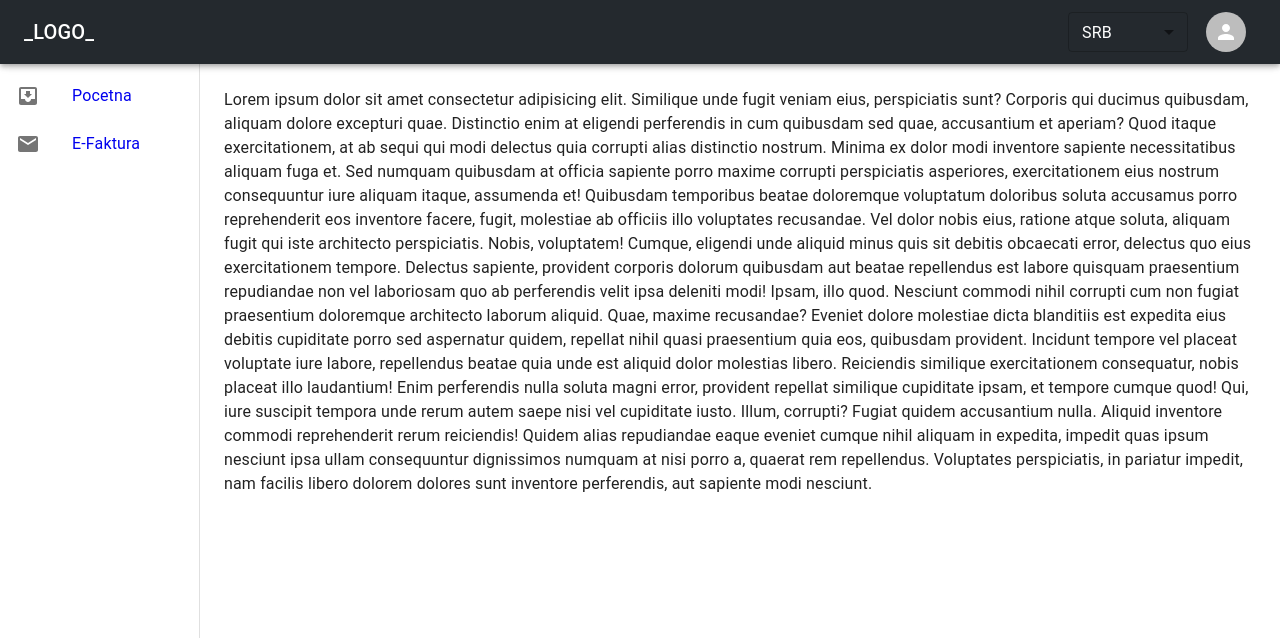
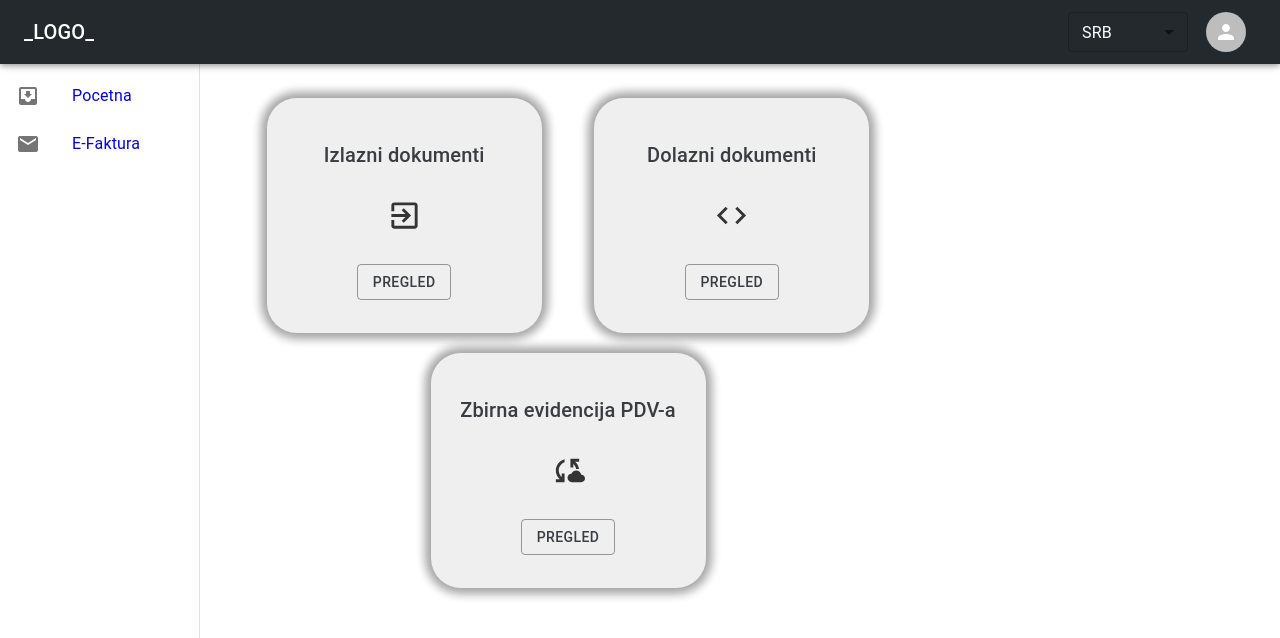
Before and after one commit to nemanjarasicn/EInvoices, a React (Create React App) app: page /invoices in a window 1280 px wide. Shown: the top 638 px of the page. Built offline with nearby package versions, Linux system fonts and the light colour scheme.

Commit message:
cards, styles

```diff
--- a/src/App.tsx
+++ b/src/App.tsx
@@ -5,8 +5,8 @@ import { ThemeProvider } from "@mui/material/styles";
 import Layout from "./app/components/Layout";
 import { theme } from "./app/styles/Theme";
 
-const InvoicesPage = React.lazy(
-  () => import("./features/invoices/pages/InvoicesPage")
+const DashboardPage = React.lazy(
+  () => import("./features/invoices/pages/DashboardPage")
 );
 
 function App() {
@@ -20,7 +20,7 @@ function App() {
             element={
               // TODO LOADER
               <React.Suspense fallback={<>...</>}>
-                <InvoicesPage />
+                <DashboardPage />
               </React.Suspense>
             }
           />
--- /dev/null
+++ b/src/features/invoices/components/InvoiceCardComponent.tsx
@@ -0,0 +1,60 @@
+import {
+  Box,
+  Card,
+  CardContent,
+  Typography,
+  CardActions,
+  Button,
+  SvgIconTypeMap,
+} from "@mui/material";
+import React from "react";
+import ExitToAppIcon from "@mui/icons-material/ExitToApp";
+import { useTranslation } from "react-i18next";
+import { OverridableComponent } from "@mui/material/OverridableComponent";
+import { useComponentsStyles } from "./components.styles";
+
+export interface CardProps {
+  title: string;
+  icon: OverridableComponent<SvgIconTypeMap<{}, "svg">> & { muiName: string };
+  cardFn?: () => void;
+  cardBtnTitle: string;
+}
+export default function InvoiceCardComponent(props: CardProps) {
+  const { t } = useTranslation();
+  const { invoiceCardStyles } = useComponentsStyles();
+  return (
+    <Box sx={{ minWidth: 275 }}>
+      <Card sx={invoiceCardStyles.card}>
+        <React.Fragment>
+          <CardContent sx={invoiceCardStyles.cardContent}>
+            <Typography
+              component="h5"
+              variant="h6"
+              color="primary"
+              gutterBottom
+              style={{ textAlign: "center" }}
+            >
+              {t(`${props.title}`)}
+            </Typography>
+            <Typography>{getIcon(props.icon)}</Typography>
+          </CardContent>
+          <CardActions>
+            <Button variant="outlined" onClick={props.cardFn}>
+              {t(`${props.cardBtnTitle}`)}
+            </Button>
+          </CardActions>
+        </React.Fragment>
+      </Card>
+    </Box>
+  );
+}
+
+function getIcon(
+  icon:
+    | (OverridableComponent<SvgIconTypeMap<{}, "svg">> & { muiName: string })
+    | undefined
+): any {
+  if (!icon) return <ExitToAppIcon fontSize={"large"} />;
+  const Icon = icon;
+  return <Icon fontSize={"large"}></Icon>;
+}
--- /dev/null
+++ b/src/features/invoices/components/components.styles.ts
@@ -0,0 +1,36 @@
+/**
+ * Feature Components styles
+ * @returns {}
+ */
+const useComponentsStyles = (): { invoiceCardStyles: any } => {
+  return {
+    invoiceCardStyles: {
+      card: {
+        width: 275,
+        height: 235,
+        display: "flex",
+        alignItems: "center",
+        justifyContent: "center",
+        flexDirection: "column",
+        background: "#eeeeee",
+        opacity: "0.9",
+        borderRadius: "30px",
+        boxShadow: "0px 0px 10px 6px rgb(0 0 0 / 40%)",
+        margin: "10px",
+        "&:hover": {
+          color: "gray",
+          backgroundColor: "#dedede",
+        },
+      },
+      cardContent: {
+        display: "flex",
+        alignItems: "center",
+        justifyContent: "center",
+        flexDirection: "column",
+        rowGap: "20px",
+      },
+    },
+  };
+};
+
+export { useComponentsStyles };
--- /dev/null
+++ b/src/features/invoices/components/settings.ts
@@ -0,0 +1,38 @@
+import { CardProps } from "./InvoiceCardComponent";
+import CodeIcon from "@mui/icons-material/Code";
+import ExitToAppIcon from "@mui/icons-material/ExitToApp";
+import CloudSyncIcon from "@mui/icons-material/CloudSync";
+
+type FeatureSettings = {
+  cardsSettings: CardProps[];
+};
+/**
+ * hook predefine settings
+ * @returns {FeatureSettings}
+ */
+const useFeatureSettings = (): FeatureSettings => {
+  return {
+    cardsSettings: [
+      {
+        title: "InvoiceCard.cardTitleSales",
+        icon: ExitToAppIcon,
+        cardFn: () => console.log("Zarko Trampic"),
+        cardBtnTitle: "InvoiceCard.preview",
+      },
+      {
+        title: "InvoiceCard.cardTitlePurchases",
+        icon: CodeIcon,
+        cardFn: () => console.log("Zarko Trampic"),
+        cardBtnTitle: "InvoiceCard.preview",
+      },
+      {
+        title: "InvoiceCard.summaryVAT",
+        icon: CloudSyncIcon,
+        cardFn: () => console.log("Zarko Trampic"),
+        cardBtnTitle: "InvoiceCard.preview",
+      },
+    ],
+  };
+};
+
+export { useFeatureSettings };
--- /dev/null
+++ b/src/features/invoices/pages/DashboardPage.tsx
@@ -0,0 +1,20 @@
+import React from "react";
+import InvoiceCardComponent, {
+  CardProps,
+} from "../components/InvoiceCardComponent";
+import { useFeatureSettings } from "../components/settings";
+import { usePageStyles } from "./pages.styles";
+
+type InvoicePageProps = {};
+
+export default function InvoicesPage({}: InvoicePageProps): JSX.Element {
+  const { cardsSettings } = useFeatureSettings();
+  const { dashBoardStyles } = usePageStyles();
+  return (
+    <div style={dashBoardStyles.cardsWrapper}>
+      {cardsSettings.map((card: CardProps, index: number) => {
+        return <InvoiceCardComponent key={index} {...card} />;
+      })}
+    </div>
+  );
+}
--- a/src/features/invoices/pages/InvoicesPage.tsx
+++ /dev/null
@@ -1,47 +0,0 @@
-import React from "react";
-type InvoicePageProps = {};
-
-export default function InvoicesPage({}: InvoicePageProps): JSX.Element {
-  const [first, setFirst] = React.useState(null);
-  // servicesVersion.getAll()
-
-  React.useEffect(() => {}, []);
-
-  return (
-    <div>
-      Lorem ipsum dolor sit amet consectetur adipisicing elit. Similique unde
-      fugit veniam eius, perspiciatis sunt? Corporis qui ducimus quibusdam,
-      aliquam dolore excepturi quae. Distinctio enim at eligendi perferendis in
-      cum quibusdam sed quae, accusantium et aperiam? Quod itaque
-      exercitationem, at ab sequi qui modi delectus quia corrupti alias
-      distinctio nostrum. Minima ex dolor modi inventore sapiente necessitatibus
-      aliquam fuga et. Sed numquam quibusdam at officia sapiente porro maxime
-      corrupti perspiciatis asperiores, exercitationem eius nostrum consequuntur
-      iure aliquam itaque, assumenda et! Quibusdam temporibus beatae doloremque
-      voluptatum doloribus soluta accusamus porro reprehenderit eos inventore
-      facere, fugit, molestiae ab officiis illo voluptates recusandae. Vel dolor
-      nobis eius, ratione atque soluta, aliquam fugit qui iste architecto
-      perspiciatis. Nobis, voluptatem! Cumque, eligendi unde aliquid minus quis
-      sit debitis obcaecati error, delectus quo eius exercitationem tempore.
-      Delectus sapiente, provident corporis dolorum quibusdam aut beatae
-      repellendus est labore quisquam praesentium repudiandae non vel laboriosam
-      quo ab perferendis velit ipsa deleniti modi! Ipsam, illo quod. Nesciunt
-      commodi nihil corrupti cum non fugiat praesentium doloremque architecto
-      laborum aliquid. Quae, maxime recusandae? Eveniet dolore molestiae dicta
-      blanditiis est expedita eius debitis cupiditate porro sed aspernatur
-      quidem, repellat nihil quasi praesentium quia eos, quibusdam provident.
-      Incidunt tempore vel placeat voluptate iure labore, repellendus beatae
-      quia unde est aliquid dolor molestias libero. Reiciendis similique
-      exercitationem consequatur, nobis placeat illo laudantium! Enim
-      perferendis nulla soluta magni error, provident repellat similique
-      cupiditate ipsam, et tempore cumque quod! Qui, iure suscipit tempora unde
-      rerum autem saepe nisi vel cupiditate iusto. Illum, corrupti? Fugiat
-      quidem accusantium nulla. Aliquid inventore commodi reprehenderit rerum
-      reiciendis! Quidem alias repudiandae eaque eveniet cumque nihil aliquam in
-      expedita, impedit quas ipsum nesciunt ipsa ullam consequuntur dignissimos
-      numquam at nisi porro a, quaerat rem repellendus. Voluptates perspiciatis,
-      in pariatur impedit, nam facilis libero dolorem dolores sunt inventore
-      perferendis, aut sapiente modi nesciunt.
-    </div>
-  );
-}
--- /dev/null
+++ b/src/features/invoices/pages/pages.styles.ts
@@ -0,0 +1,18 @@
+/**
+ * Feature page styles
+ * @returns {any}
+ */
+const usePageStyles = (): { dashBoardStyles: any } => {
+  return {
+    dashBoardStyles: {
+      cardsWrapper: {
+        display: "flex",
+        flexWrap: "wrap",
+        justifyContent: "space-evenly",
+        maxWidth: "66.667%",
+      },
+    },
+  };
+};
+
+export { usePageStyles };
--- a/src/i18n/en/EN.json
+++ b/src/i18n/en/EN.json
@@ -9,5 +9,11 @@
   },
   "UserAccount": {
     "logout": "Logout"
+  },
+  "InvoiceCard": {
+    "cardTitleSales": "Outgoing documents",
+    "cardTitlePurchases": "Incoming documents",
+    "summaryVAT": "Summary VAT Records",
+    "preview": "Preview"
   }
 }
--- a/src/i18n/sr/SRB.json
+++ b/src/i18n/sr/SRB.json
@@ -9,5 +9,11 @@
   },
   "UserAccount": {
     "logout": "Odjavi se"
+  },
+  "InvoiceCard": {
+    "cardTitleSales": "Izlazni dokumenti",
+    "cardTitlePurchases": "Dolazni dokumenti",
+    "summaryVAT": "Zbirna evidencija PDV-a",
+    "preview": "Pregled"
   }
 }
```
